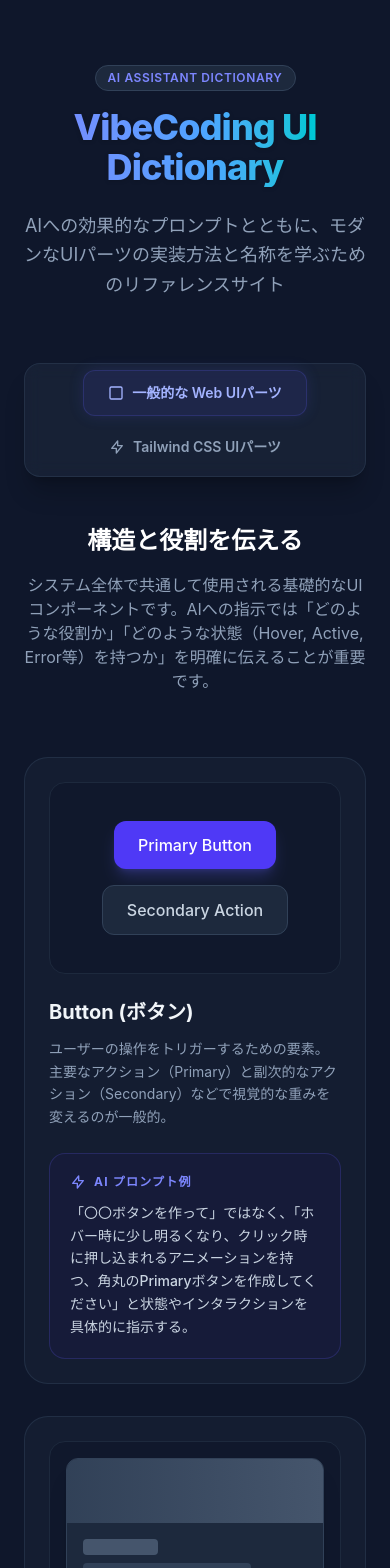
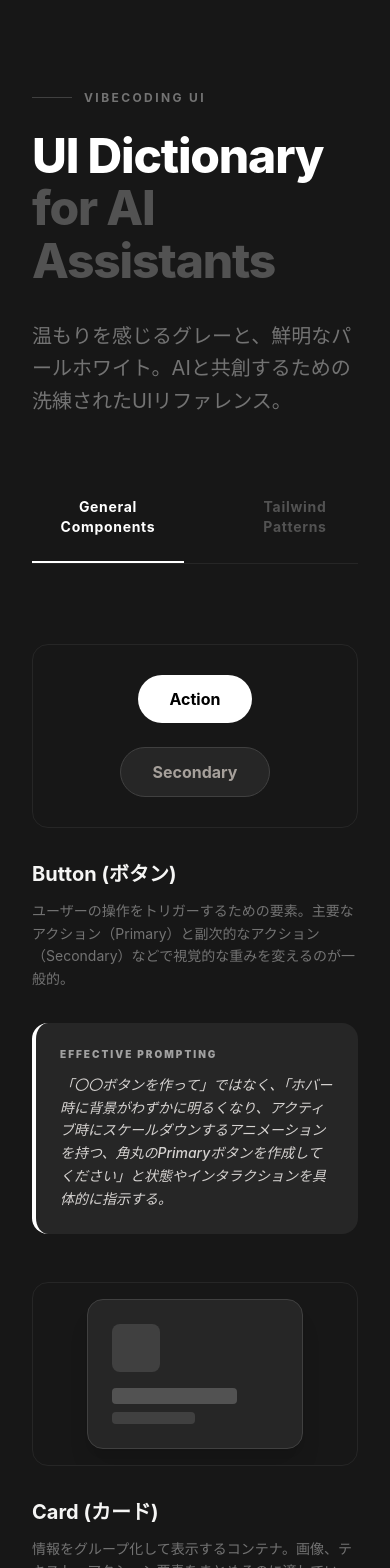
Before and after one commit to meta77/vibecoding-UI, a Vue app: page / in a window 390 px wide. Shown: the top 1568 px of the page. Built offline with nearby package versions, Linux system fonts and the light colour scheme.

Commit message:
feat: Refresh UI to Soft Nordic Dark theme

```diff
--- a/src/App.vue
+++ b/src/App.vue
@@ -7,264 +7,203 @@ const generalParts = [
   {
     name: "Button (ボタン)",
     description: "ユーザーの操作をトリガーするための要素。主要なアクション（Primary）と副次的なアクション（Secondary）などで視覚的な重みを変えるのが一般的。",
-    prompt: "「〇〇ボタンを作って」ではなく、「ホバー時に少し明るくなり、クリック時に押し込まれるアニメーションを持つ、角丸のPrimaryボタンを作成してください」と状態やインタラクションを具体的に指示する。",
+    prompt: "「〇〇ボタンを作って」ではなく、「ホバー時に背景がわずかに明るくなり、アクティブ時にスケールダウンするアニメーションを持つ、角丸のPrimaryボタンを作成してください」と状態やインタラクションを具体的に指示する。",
     demoComponent: "button"
   },
   {
     name: "Card (カード)",
     description: "情報をグループ化して表示するコンテナ。画像、テキスト、アクション要素をまとめるのに適している。",
-    prompt: "「カードUIを書いて」ではなく、「上部に画像プレースホルダー、中央にタイトルと説明文、下部に右寄せのアクションボタンを配置した、ドロップシャドウと丸みのあるカードを作成してください」と構造を伝える。",
+    prompt: "「カードUIを書いて」ではなく、「上部に画像プレースホルダー、中央にタイトルと説明文、下部に右寄せのアクションボタンを配置した、柔らかな影と角丸のカードを作成してください」と構造を伝える。",
     demoComponent: "card"
   },
   {
     name: "Modal / Dialog (モーダル)",
     description: "現在の画面を維持したまま、手前に重なって表示されるウィンドウ。重要な確認や入力を求める際に使用する。",
-    prompt: "「背景を半透明の黒で覆うオーバーレイを敷き、画面中央に固定された角丸のダイアログボックスを作成してください。トランジション（フェードイン・スケールアップ）もつけてください。」",
+    prompt: "「背景を半透明の暗いグレーで覆うオーバーレイを敷き、画面中央に静かに現れる角丸のダイアログボックスを作成してください。トランジション（フェードイン）もつけてください。」",
     demoComponent: "modal"
   },
   {
     name: "Input / Form (入力フォーム)",
     description: "ユーザーからのテキスト入力を受け付ける。入力状態（Focus, Error, Disabled）の視覚的フィードバックが重要。",
-    prompt: "「フォーカス時にボーダーがPrimaryカラーに変わり、わずかにシャドウ（ring）が追加される、ラベル付きの入力フォームを作成してください。エラー時の赤枠状態のスタイルも含めてください。」",
+    prompt: "「フォーカス時にボーダーが明るいパールホワイトになり、わずかに光がにじむような、ラベル付きの入力フォームを作成してください。エラー時のスタイルも含めてください。」",
     demoComponent: "input"
   }
 ]
 
 const tailwindParts = [
   {
-    name: "Glassmorphism (グラスモーフィズム)",
-    description: "背景がすりガラスのように透けて見える、モダンでプレミアムなUI表現。",
-    prompt: "「Tailwindの `bg-white/10 backdrop-blur-md border border-white/20` のようなクラスを使用して、背景が美しく透けるグラスモーフィズムのコンテナを作成してください。」",
+    name: "Glass (グラス)",
+    description: "背景がすりガラスのように透けて見える、モダンで上質なUI表現。",
+    prompt: "「Tailwindの `bg-neutral-800/40 backdrop-blur-lg border border-neutral-700/50` のようなクラスを使用して、背景が上品に透けるグラスモーフィズムのコンテナを作成してください。」",
     demoComponent: "glass"
   },
   {
-    name: "Gradient Text (グラデーションテキスト)",
-    description: "文字色にインラインでグラデーションを適用し、目を引く見出しを作るテクニック。",
-    prompt: "「テキストに `text-transparent bg-clip-text bg-gradient-to-r from-blue-400 to-emerald-400` を適用し、美しいグラデーションのタイポグラフィを作成してください。」",
+    name: "Gradient Text (グラデーション)",
+    description: "文字色にソフトなグラデーションを適用し、上質な見出しを作るテクニック。",
+    prompt: "「テキストに `text-transparent bg-clip-text bg-linear-to-br from-neutral-200 to-neutral-500` を適用し、美しいグラデーションのタイポグラフィを作成してください。」",
     demoComponent: "gradientText"
   },
   {
-    name: "Glow / Neon Effect (発光エフェクト)",
-    description: "ボタンやカードの周囲に色付きの影を落とし、ネオンサインのように発光しているように見せる表現。",
-    prompt: "「ボタンのホバー時に、`shadow-lg shadow-blue-500/50` などのクラスを使用して、ボタン自体が発光しているようなグローエフェクトを追加してください。」",
+    name: "Soft Glow (ソフトグロー)",
+    description: "要素の周囲に控えめな影を落とし、柔らかく光を浴びているように見せる表現。",
+    prompt: "「ボタンのホバー時に、`shadow-md shadow-white/5` などのクラスを使用して、要素が柔らかい光を放っているような控えめなグローエフェクトを追加してください。」",
     demoComponent: "glow"
   },
   {
-    name: "Skeleton Loading (スケルトン)",
-    description: "データ読み込み中に、要素の形だけを灰色で表示し、ローディング中であることを示すUI。",
-    prompt: "「`animate-pulse` クラスと `bg-slate-700` を組み合わせた丸みのあるブロック配置し、3行のテキスト読み込み中を示すスケルトンローディングUIを作成してください。」",
+    name: "Skeleton (スケルトン)",
+    description: "データ読み込み中に、要素の形だけを静かに表示するローディングUI。",
+    prompt: "「`animate-pulse` クラスと `bg-neutral-800` を組み合わせた丸みのあるブロック配置し、読み込み中を示すミニマルなスケルトンUIを作成してください。」",
     demoComponent: "skeleton"
   }
 ]
 </script>
 
 <template>
-  <div class="min-h-screen bg-slate-900 text-slate-100 flex flex-col items-center selection:bg-indigo-500/30 font-sans">
-    <header class="w-full max-w-5xl px-6 py-16 text-center">
-      <div class="inline-block mb-4 px-3 py-1 rounded-full bg-slate-800 border border-slate-700 text-xs font-semibold text-indigo-400 tracking-wider">
-        AI ASSISTANT DICTIONARY
+  <div class="min-h-screen bg-neutral-900 text-stone-300 flex flex-col items-center selection:bg-stone-100/10 font-sans">
+    <header class="w-full max-w-5xl px-8 py-20">
+      <div class="inline-flex items-center gap-3 mb-6">
+        <div class="w-10 h-[1px] bg-neutral-700"></div>
+        <span class="text-xs font-bold text-neutral-500 tracking-[0.2em] uppercase">VibeCoding UI</span>
       </div>
-      <h1 class="text-4xl md:text-6xl font-extrabold tracking-tight text-transparent bg-clip-text bg-gradient-to-r from-indigo-400 via-blue-400 to-teal-400 mb-6 drop-shadow-sm">
-        VibeCoding UI Dictionary
+      <h1 class="text-5xl md:text-7xl font-extrabold tracking-tight text-white mb-8 leading-[1.1]">
+        UI Dictionary<br />
+        <span class="text-neutral-600">for AI Assistants</span>
       </h1>
-      <p class="text-slate-400 text-lg md:text-xl max-w-2xl mx-auto leading-relaxed">
-        AIへの効果的なプロンプトとともに、モダンなUIパーツの実装方法と名称を学ぶためのリファレンスサイト
+      <p class="text-neutral-500 text-xl max-w-2xl leading-relaxed">
+        温もりを感じるグレーと、鮮明なパールホワイト。AIと共創するための洗練されたUIリファレンス。
       </p>
     </header>
 
-    <main class="w-full max-w-5xl px-6 pb-24 flex-1">
+    <main class="w-full max-w-5xl px-8 pb-32 flex-1">
       <!-- Tabs -->
-      <div class="flex flex-wrap items-center justify-center gap-2 p-1.5 bg-slate-800/60 backdrop-blur-sm rounded-2xl border border-slate-700/50 mb-12 w-fit mx-auto relative z-10 shadow-xl shadow-black/20">
+      <nav class="flex items-center gap-12 border-b border-neutral-800 mb-20">
         <button
           @click="activeTab = 'general'"
           :class="[
-            'px-6 py-3 rounded-xl text-sm font-semibold transition-all duration-300 ease-out',
-            activeTab === 'general' ? 'bg-indigo-500/10 text-indigo-300 border border-indigo-500/20 shadow-[0_0_15px_rgba(99,102,241,0.15)]' : 'text-slate-400 border border-transparent hover:text-slate-200 hover:bg-slate-700/50'
+            'pb-6 text-sm font-bold tracking-wider transition-all duration-300 border-b-2',
+            activeTab === 'general' ? 'border-white text-white' : 'border-transparent text-neutral-600 hover:text-neutral-400'
           ]"
         >
-          <span class="flex items-center gap-2">
-            <svg class="w-4 h-4" fill="none" viewBox="0 0 24 24" stroke="currentColor" stroke-width="2"><rect x="3" y="3" width="18" height="18" rx="2" ry="2"></rect></svg>
-            一般的な Web UIパーツ
-          </span>
+          General Components
         </button>
         <button
           @click="activeTab = 'tailwind'"
           :class="[
-            'px-6 py-3 rounded-xl text-sm font-semibold transition-all duration-300 ease-out',
-            activeTab === 'tailwind' ? 'bg-teal-500/10 text-teal-300 border border-teal-500/20 shadow-[0_0_15px_rgba(20,184,166,0.15)]' : 'text-slate-400 border border-transparent hover:text-slate-200 hover:bg-slate-700/50'
+            'pb-6 text-sm font-bold tracking-wider transition-all duration-300 border-b-2',
+            activeTab === 'tailwind' ? 'border-white text-white' : 'border-transparent text-neutral-600 hover:text-neutral-400'
           ]"
         >
-          <span class="flex items-center gap-2">
-            <svg class="w-4 h-4" fill="none" viewBox="0 0 24 24" stroke="currentColor" stroke-width="2"><path stroke-linecap="round" stroke-linejoin="round" d="M13 10V3L4 14h7v7l9-11h-7z" /></svg>
-            Tailwind CSS UIパーツ
-          </span>
+          Tailwind Patterns
         </button>
-      </div>
+      </nav>
 
       <!-- Tab Contents -->
-      <div class="relative">
-        <Transition name="fade" mode="out-in">
+      <div class="relative min-h-[600px]">
+        <Transition name="page" mode="out-in">
           <!-- General Tab -->
-          <div v-if="activeTab === 'general'" key="general" class="space-y-12">
-            <div class="flex flex-col items-center text-center max-w-3xl mx-auto mb-16">
-              <h2 class="text-2xl md:text-3xl font-bold text-white mb-4">
-                構造と役割を伝える
-              </h2>
-              <p class="text-slate-400">
-                システム全体で共通して使用される基礎的なUIコンポーネントです。AIへの指示では「どのような役割か」「どのような状態（Hover, Active, Error等）を持つか」を明確に伝えることが重要です。
-              </p>
-            </div>
+          <div v-if="activeTab === 'general'" key="general" class="grid grid-cols-1 md:grid-cols-2 gap-12">
+            <div v-for="(item, index) in generalParts" :key="index" class="group">
+              <!-- Demo Area -->
+              <div class="aspect-video bg-neutral-900 border border-neutral-800 rounded-2xl mb-8 flex flex-col items-center justify-center relative overflow-hidden transition-all duration-500 group-hover:border-neutral-700 group-hover:bg-[#1E1E1E]">
 
-            <div class="grid grid-cols-1 md:grid-cols-2 gap-8">
-              <div v-for="(item, index) in generalParts" :key="index" class="group bg-slate-800/40 border border-slate-700/50 rounded-3xl p-6 hover:bg-slate-800/60 hover:border-indigo-500/30 transition-all duration-300 overflow-hidden relative">
-                <!-- Background glow effect on hover -->
-                <div class="absolute -inset-px bg-gradient-to-r from-indigo-500/0 via-indigo-500/0 to-indigo-500/0 group-hover:via-indigo-500/10 rounded-3xl blur-md transition-all duration-500 -z-10"></div>
-
-                <!-- Demo Component Area -->
-                <div class="h-48 bg-slate-900/80 rounded-2xl mb-6 flex flex-col items-center justify-center border border-slate-800 overflow-hidden relative p-4">
-                  <!-- Button Demo -->
                 <template v-if="item.demoComponent === 'button'">
-                    <button class="px-6 py-3 bg-indigo-600 hover:bg-indigo-500 active:scale-95 active:bg-indigo-700 rounded-xl text-white font-medium transition-all shadow-lg shadow-indigo-500/25">
-                      Primary Button
+                  <button class="px-8 py-3 bg-white text-black font-bold rounded-full transition-all hover:scale-105 active:scale-95">
+                    Action
                   </button>
-                    <button class="mt-4 px-6 py-3 bg-slate-800 hover:bg-slate-700 active:scale-95 rounded-xl text-slate-300 font-medium transition-all border border-slate-700">
-                      Secondary Action
+                  <button class="mt-6 px-8 py-3 bg-neutral-800 text-stone-400 font-bold rounded-full border border-neutral-700 transition-all hover:bg-neutral-700">
+                    Secondary
                   </button>
                 </template>
 
-                  <!-- Card Demo -->
                 <template v-else-if="item.demoComponent === 'card'">
-                    <div class="w-full max-w-sm bg-slate-800 border border-slate-700 rounded-xl overflow-hidden shadow-xl">
-                      <div class="h-16 bg-gradient-to-r from-slate-700 to-slate-600"></div>
-                      <div class="p-4">
-                        <div class="h-4 w-1/3 bg-slate-600 rounded mb-2"></div>
-                        <div class="h-3 w-3/4 bg-slate-700 rounded mb-4"></div>
-                        <div class="flex justify-end"><div class="h-8 w-16 bg-indigo-600 rounded"></div></div>
-                      </div>
+                  <div class="w-2/3 bg-neutral-800 border border-neutral-700 p-6 rounded-2xl shadow-xl">
+                    <div class="w-12 h-12 bg-neutral-700 rounded-lg mb-4"></div>
+                    <div class="h-4 w-3/4 bg-neutral-600 rounded mb-2"></div>
+                    <div class="h-3 w-1/2 bg-neutral-700 rounded"></div>
                   </div>
                 </template>
 
-                  <!-- Modal Demo -->
                 <template v-else-if="item.demoComponent === 'modal'">
-                    <div class="absolute inset-0 bg-slate-950/60 backdrop-blur-[2px] flex items-center justify-center z-10">
-                      <div class="w-3/4 bg-slate-800 border border-slate-700 rounded-xl shadow-2xl p-4 transform scale-100 transition-transform">
-                        <div class="flex justify-between items-center mb-3">
-                          <div class="h-4 w-1/3 bg-slate-600 rounded"></div>
-                          <div class="h-6 w-6 rounded-full bg-slate-700 flex items-center justify-center text-xs text-slate-400">×</div>
-                        </div>
-                        <div class="h-3 w-full bg-slate-700 rounded mb-2"></div>
-                        <div class="h-3 w-5/6 bg-slate-700 rounded mb-4"></div>
-                        <div class="flex justify-end gap-2 text-xs">
-                          <div class="h-7 w-16 bg-slate-700 rounded"></div>
-                          <div class="h-7 w-20 bg-indigo-600 rounded"></div>
+                  <div class="absolute inset-0 bg-black/40 backdrop-blur-sm flex items-center justify-center p-6">
+                    <div class="w-full bg-neutral-800 border border-neutral-700 rounded-2xl p-6 shadow-2xl scale-100">
+                      <div class="h-4 w-1/3 bg-neutral-600 rounded mb-4"></div>
+                      <div class="h-3 w-full bg-neutral-700 rounded mb-6"></div>
+                      <div class="flex justify-end gap-3">
+                        <div class="h-10 w-20 bg-neutral-700 rounded-full"></div>
+                        <div class="h-10 w-24 bg-white rounded-full"></div>
                       </div>
                     </div>
                   </div>
                 </template>
 
-                  <!-- Input Demo -->
                 <template v-else-if="item.demoComponent === 'input'">
-                    <div class="w-full max-w-xs space-y-4">
+                  <div class="w-2/3 space-y-4">
                     <div>
-                        <label class="block text-xs text-slate-400 mb-1">Email (Focus)</label>
-                        <input type="text" value="user@example.com" class="w-full bg-slate-900 border border-indigo-500 rounded-lg px-3 py-2 text-sm text-slate-200 focus:outline-none ring-2 ring-indigo-500/20" readonly>
-                      </div>
-                      <div>
-                        <label class="block text-xs text-slate-400 mb-1">Password (Error)</label>
-                        <input type="password" value="123" class="w-full bg-slate-900 border border-red-500 rounded-lg px-3 py-2 text-sm text-slate-200 focus:outline-none" readonly>
-                        <span class="text-[10px] text-red-400 mt-1 block">パスワードが短すぎます</span>
+                      <div class="text-[10px] uppercase tracking-widest text-neutral-500 font-bold mb-2">Label</div>
+                      <input type="text" value="Input focus state" class="w-full bg-neutral-800 border-2 border-white rounded-xl px-4 py-3 text-sm text-white focus:outline-none" readonly>
                     </div>
                   </div>
                 </template>
               </div>
 
-                <h3 class="text-xl font-bold text-slate-100 mb-3">{{ item.name }}</h3>
-                <p class="text-slate-400 text-sm mb-6 leading-relaxed">{{ item.description }}</p>
+              <!-- Text Content -->
+              <h3 class="text-xl font-bold mb-3">{{ item.name }}</h3>
+              <p class="text-neutral-500 text-sm leading-relaxed mb-8">{{ item.description }}</p>
 
-                <div class="bg-indigo-950/30 rounded-2xl p-5 border border-indigo-500/20 group-hover:border-indigo-500/40 transition-colors">
-                  <div class="flex items-center text-xs text-indigo-400 font-bold mb-3 tracking-widest uppercase">
-                    <svg class="w-4 h-4 mr-2" fill="none" viewBox="0 0 24 24" stroke="currentColor"><path stroke-linecap="round" stroke-linejoin="round" stroke-width="2" d="M13 10V3L4 14h7v7l9-11h-7z" /></svg>
-                    AI プロンプト例
-                  </div>
-                  <p class="text-slate-300 text-sm leading-relaxed font-medium">
+              <div class="bg-neutral-800 p-6 rounded-2xl border-l-4 border-white transition-all group-hover:bg-neutral-800/80">
+                <div class="text-[10px] font-black uppercase tracking-[0.2em] text-neutral-400 mb-3">Effective Prompting</div>
+                <p class="text-stone-300 text-sm leading-relaxed italic font-medium">
                   {{ item.prompt }}
                 </p>
               </div>
             </div>
           </div>
-          </div>
 
           <!-- Tailwind Tab -->
-          <div v-else-if="activeTab === 'tailwind'" key="tailwind" class="space-y-12">
-            <div class="flex flex-col items-center text-center max-w-3xl mx-auto mb-16">
-              <h2 class="text-2xl md:text-3xl font-bold text-white mb-4">
-                クラスと表現を伝える
-              </h2>
-              <p class="text-slate-400">
-                ユーティリティファーストなCSSフレームワークであるTailwind CSSならではの表現です。AIに具体的なクラス群を例示することで、一発で高品質なデザインを生成させることができます。
-              </p>
-            </div>
+          <div v-else-if="activeTab === 'tailwind'" key="tailwind" class="grid grid-cols-1 md:grid-cols-2 gap-12">
+            <div v-for="(item, index) in tailwindParts" :key="index" class="group">
+              <!-- Demo Area -->
+              <div class="aspect-video bg-neutral-900 border border-neutral-800 rounded-2xl mb-8 flex flex-col items-center justify-center relative overflow-hidden transition-all duration-500 group-hover:border-neutral-700 group-hover:bg-[#1E1E1E]">
 
-            <div class="grid grid-cols-1 md:grid-cols-2 gap-8">
-              <div v-for="(item, index) in tailwindParts" :key="index" class="group bg-slate-800/40 border border-slate-700/50 rounded-3xl p-6 hover:bg-slate-800/60 hover:border-teal-500/30 transition-all duration-300 overflow-hidden relative">
-                <!-- Background glow effect on hover -->
-                <div class="absolute -inset-px bg-gradient-to-r from-teal-500/0 via-teal-500/0 to-teal-500/0 group-hover:via-teal-500/10 rounded-3xl blur-md transition-all duration-500 -z-10"></div>
-
-                <!-- Demo Component Area -->
-                <div class="h-48 bg-slate-900/80 rounded-2xl mb-6 flex flex-col items-center justify-center border border-slate-800 overflow-hidden relative p-4"
-                     :class="{'bg-[url(https://images.unsplash.com/photo-1618005182384-a83a8bd57fbe?q=80&w=600&auto=format&fit=crop)] bg-cover bg-center': item.demoComponent === 'glass'}">
-
-                  <!-- Glass Demo -->
                 <template v-if="item.demoComponent === 'glass'">
-                    <div class="absolute inset-0 bg-slate-900/40 mix-blend-multiply"></div>
-                    <div class="relative w-4/5 h-3/4 bg-white/10 backdrop-blur-md border border-white/20 rounded-2xl p-5 shadow-2xl flex flex-col justify-center">
-                      <div class="h-4 w-1/2 bg-white/40 rounded mb-3"></div>
-                      <div class="h-2 w-full bg-white/20 rounded mb-2"></div>
-                      <div class="h-2 w-3/4 bg-white/20 rounded"></div>
+                  <div class="absolute inset-x-0 top-0 h-1/2 bg-neutral-700/50"></div>
+                  <div class="w-2/3 h-1/2 bg-neutral-100/5 backdrop-blur-xl border border-white/10 p-6 rounded-2xl shadow-2xl relative">
+                    <div class="h-4 w-1/3 bg-white/20 rounded"></div>
                   </div>
                 </template>
 
-                  <!-- Gradient Text Demo -->
                 <template v-else-if="item.demoComponent === 'gradientText'">
-                    <h2 class="text-4xl md:text-5xl font-black text-transparent bg-clip-text bg-gradient-to-br from-indigo-400 via-purple-400 to-pink-400">
-                      Beautiful Text
+                  <h2 class="text-4xl md:text-5xl font-black text-transparent bg-clip-text bg-linear-to-br from-neutral-200 to-neutral-600">
+                    Sophisticated
                   </h2>
                 </template>
 
-                  <!-- Glow Demo -->
                 <template v-else-if="item.demoComponent === 'glow'">
-                    <button class="px-8 py-4 bg-slate-800 rounded-2xl border border-teal-500/50 text-teal-400 font-bold shadow-[0_0_20px_rgba(20,184,166,0.4)] transition-all animate-pulse">
-                      Glowing Button
+                  <button class="px-8 py-3 bg-neutral-800 border border-neutral-700 text-stone-100 font-bold rounded-xl shadow-[0_0_20px_rgba(255,255,255,0.05)] transition-all hover:bg-neutral-700">
+                    Subtle Glow
                   </button>
                 </template>
 
-                  <!-- Skeleton Demo -->
                 <template v-else-if="item.demoComponent === 'skeleton'">
-                    <div class="w-full max-w-sm flex space-x-4">
-                      <div class="w-12 h-12 rounded-full bg-slate-700 animate-pulse"></div>
-                      <div class="flex-1 space-y-3 py-1">
-                        <div class="h-3 bg-slate-700 rounded animate-pulse w-3/4"></div>
-                        <div class="space-y-2">
-                          <div class="h-3 bg-slate-700 rounded animate-pulse"></div>
-                          <div class="h-3 bg-slate-700 rounded animate-pulse w-5/6"></div>
-                        </div>
+                  <div class="w-2/3 flex gap-4">
+                    <div class="w-12 h-12 rounded-full bg-neutral-800 animate-pulse"></div>
+                    <div class="flex-1 space-y-3">
+                      <div class="h-4 bg-neutral-800 rounded-full animate-pulse w-3/4"></div>
+                      <div class="h-3 bg-neutral-800 rounded-full animate-pulse w-1/2"></div>
                     </div>
                   </div>
                 </template>
               </div>
 
-                <h3 class="text-xl font-bold text-slate-100 mb-3">{{ item.name }}</h3>
-                <p class="text-slate-400 text-sm mb-6 leading-relaxed">{{ item.description }}</p>
+              <!-- Text Content -->
+              <h3 class="text-xl font-bold mb-3">{{ item.name }}</h3>
+              <p class="text-neutral-500 text-sm leading-relaxed mb-8">{{ item.description }}</p>
 
-                <div class="bg-teal-950/30 rounded-2xl p-5 border border-teal-500/20 group-hover:border-teal-500/40 transition-colors">
-                  <div class="flex items-center text-xs text-teal-400 font-bold mb-3 tracking-widest uppercase">
-                    <svg class="w-4 h-4 mr-2" fill="none" viewBox="0 0 24 24" stroke="currentColor"><path stroke-linecap="round" stroke-linejoin="round" stroke-width="2" d="M13 10V3L4 14h7v7l9-11h-7z" /></svg>
-                    AI プロンプト例
-                  </div>
-                  <p class="text-slate-300 text-sm leading-relaxed font-medium">
+              <div class="bg-neutral-800 p-6 rounded-2xl border-l-4 border-white transition-all group-hover:bg-neutral-800/80">
+                <div class="text-[10px] font-black uppercase tracking-[0.2em] text-neutral-400 mb-3">Tailwind Instruction</div>
+                <p class="text-stone-300 text-sm leading-relaxed italic font-medium">
                   {{ item.prompt }}
                 </p>
-                </div>
               </div>
             </div>
           </div>
@@ -272,24 +211,24 @@ const tailwindParts = [
       </div>
     </main>
 
-    <footer class="w-full max-w-5xl px-6 py-8 border-t border-slate-800/50 text-center text-sm text-slate-500">
-      <p>&copy; 2026 VibeCoding UI Dictionary. Built with Vite, Vue 3 & Tailwind CSS v4.</p>
+    <footer class="w-full max-w-5xl px-8 py-16 border-t border-neutral-800 text-xs font-bold tracking-widest text-neutral-600 uppercase flex justify-between">
+      <span>VibeCoding Encyclopedia</span>
+      <span>&copy; 2026</span>
     </footer>
   </div>
 </template>
 
 <style scoped>
-/* Vue Transitions for nice tab switching */
-.fade-enter-active,
-.fade-leave-active {
-  transition: opacity 0.4s ease, transform 0.4s ease;
+.page-enter-active,
+.page-leave-active {
+  transition: opacity 0.4s cubic-bezier(0.23, 1, 0.32, 1), transform 0.4s cubic-bezier(0.23, 1, 0.32, 1);
 }
-.fade-enter-from {
+.page-enter-from {
   opacity: 0;
-  transform: translateY(10px);
+  transform: translateY(20px);
 }
-.fade-leave-to {
+.page-leave-to {
   opacity: 0;
-  transform: translateY(-10px);
+  transform: translateY(-20px);
 }
 </style>
--- a/src/style.css
+++ b/src/style.css
@@ -1,16 +1,32 @@
 @import "tailwindcss";
 
 @theme {
-  --color-primary-500: #3b82f6;
-  --color-primary-600: #2563eb;
-  --color-dark-bg: #0f172a; /* slate-900 */
-  --color-dark-surface: #1e293b; /* slate-800 */
-  --color-dark-border: #334155; /* slate-700 */
+  --color-nordic-bg: #171717;      /* Neutral 900-ish */
+  --color-nordic-surface: #262626; /* Neutral 800 */
+  --color-nordic-border: #404040;  /* Neutral 700 */
+  --color-pearl: #f5f5f4;          /* Stone 100 */
+  --color-taupe: #a3a3a3;          /* Neutral 400 */
+  --color-nordic-accent: #737373;  /* Neutral 500 */
 }
 
 @layer base {
   body {
-    @apply bg-slate-900 text-slate-100 antialiased selection:bg-primary-500/30;
+    @apply bg-neutral-900 text-stone-200 antialiased selection:bg-stone-100/10;
     font-family: 'Inter', -apple-system, BlinkMacSystemFont, "Segoe UI", Roboto, Helvetica, Arial, sans-serif;
   }
+
+  h1, h2, h3, h4 {
+    @apply text-stone-100;
+  }
 }
+
+/* Custom Scrollbar for Nordic Style */
+::-webkit-scrollbar {
+  width: 8px;
+}
+::-webkit-scrollbar-track {
+  @apply bg-neutral-900;
+}
+::-webkit-scrollbar-thumb {
+  @apply bg-neutral-800 rounded-full hover:bg-neutral-700 transition-colors;
+}
```
Lines whose indentation alone changed are shown as unchanged.
